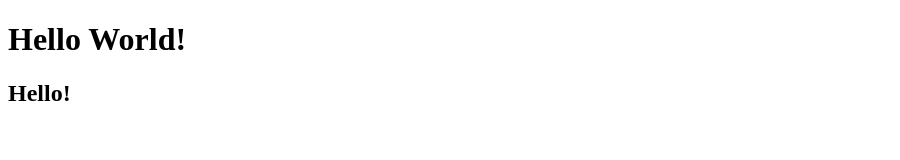
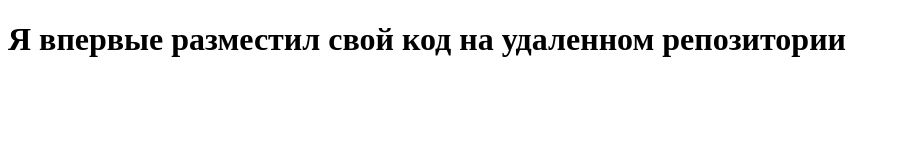
Before and after one commit to Mikhail123451/test_repo, a plain HTML site: page index.html in a window 1280 px wide. Shown: the whole page, without its empty margins (0-900 px from the left). Drawn offline with Linux system fonts and the light colour scheme.

Commit message:
New commit

```diff
--- a/index.html
+++ b/index.html
@@ -4,10 +4,9 @@
     <meta charset="UTF-8">
     <meta http-equiv="X-UA-Compatible" content="It-edge">
     <meta name="viewport" content="width=device-width, initial-scale=1.0">
-    <title>Document</title>
+    <title>New git project</title>
 </head>
 <body>
-    <h1>Hello World!</h1>
-    <h2>Hello!</h2>
+    <h1>Я впервые разместил свой код на удаленном репозитории</h1>
 </body>
 </html>
```
